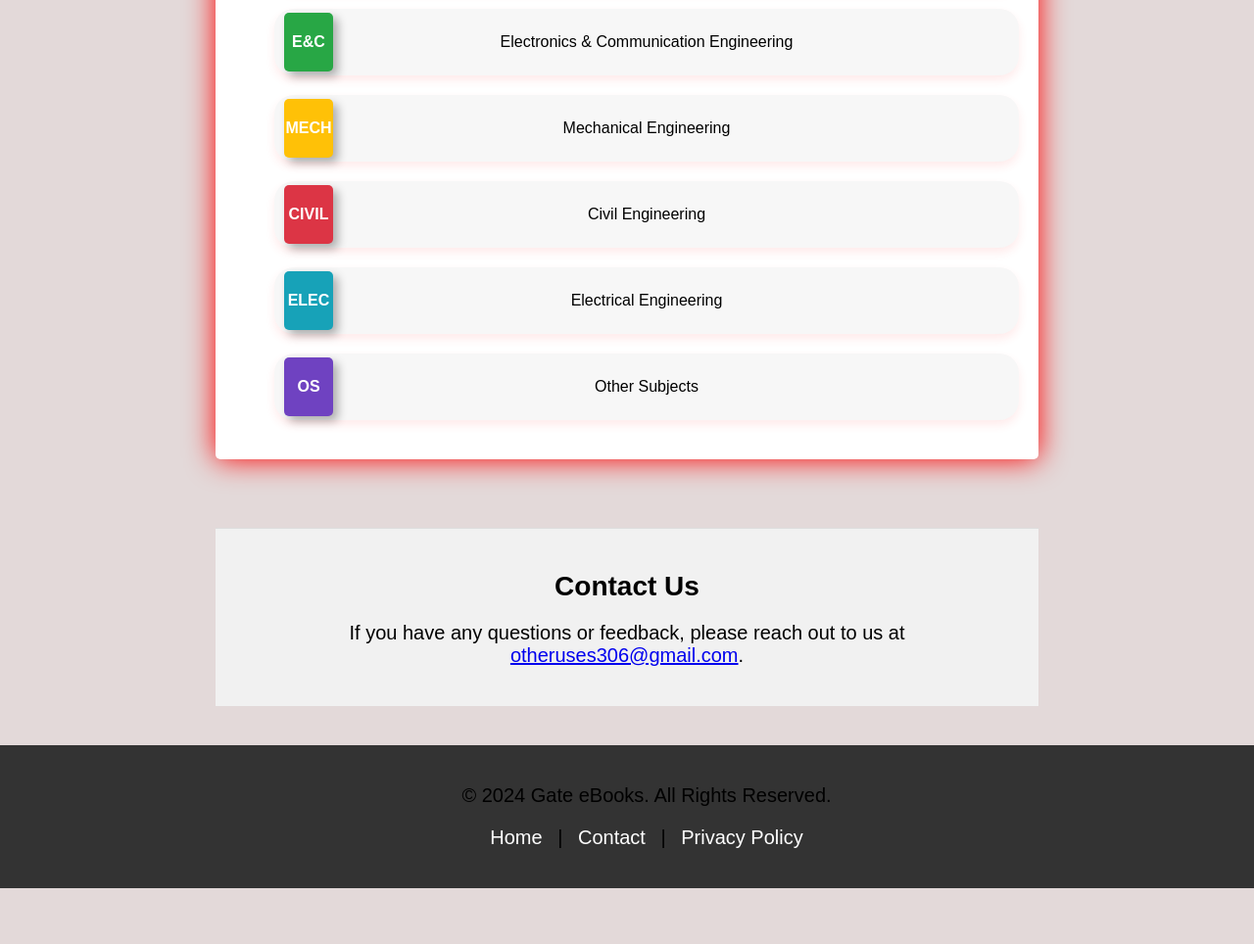
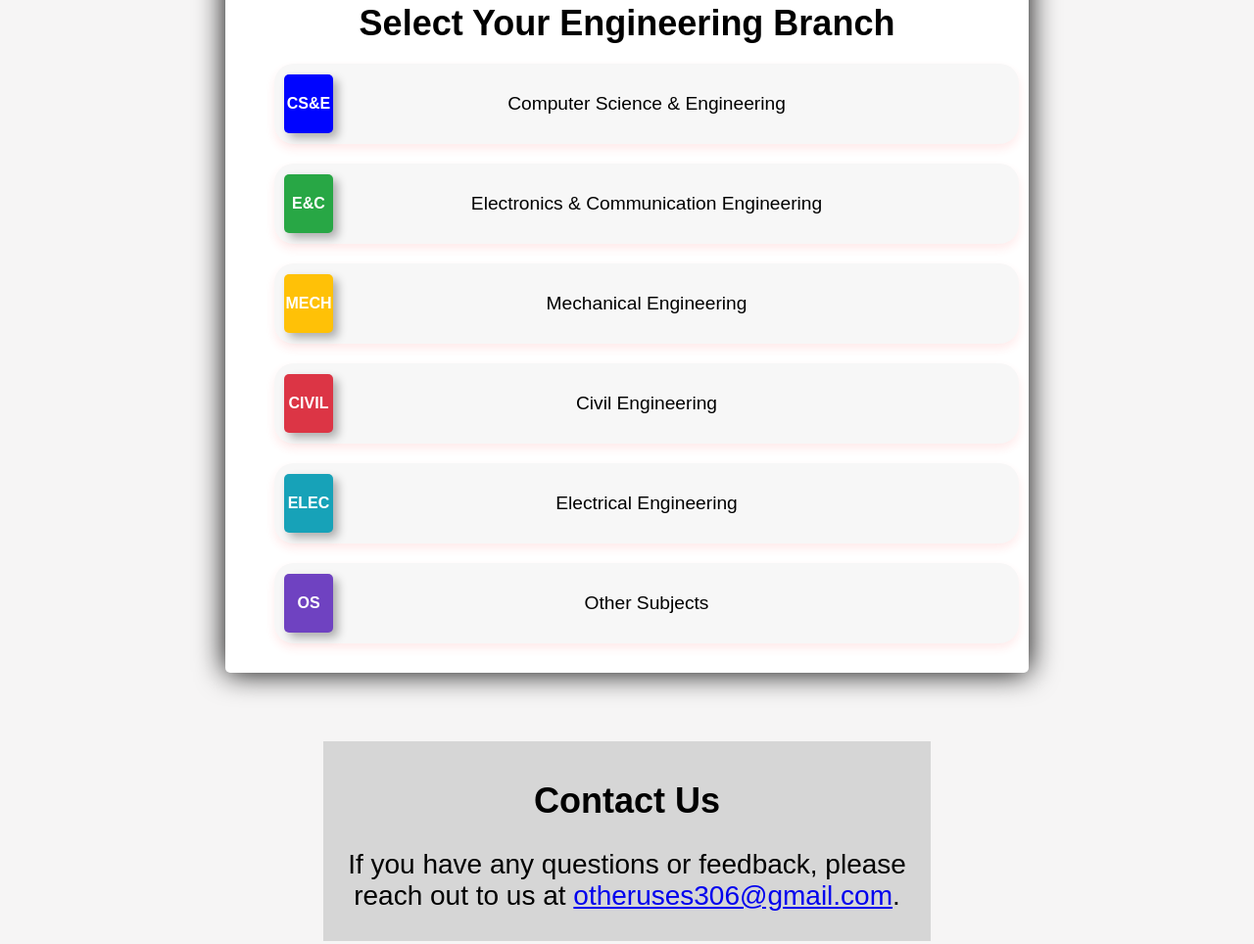
Before and after one commit to sources68/gatebooks, a plain HTML site: page index.html in a window 1280 px wide. Shown: the part 460-1424 px from the top of the page at 98% size. Before the commit the page ends 1367 px from the top, so only its background shows below. Drawn offline with Linux system fonts and the light colour scheme.

Commit message:
Update index.html

```diff
--- a/index.html
+++ b/index.html
@@ -3,19 +3,25 @@
   <head>
     <meta charset="UTF-8" />
     <meta name="viewport" content="width=device-width, initial-scale=1" />
-    <meta name="description" content="Download comprehensive GATE eBooks for various engineering branches.
+    <meta
+      name="description"
+      content="Download comprehensive GATE eBooks for various engineering branches.
                 Access detailed chapters, key concepts, and practice problems to excel in GATE exams.
-                Tailored for aspiring engineers, our resources offer in-depth coverage of essential topics.">
-    <meta name="keyword" content="GATE eBooks, GATE exam preparation, engineering eBooks, GATE study material,
+                Tailored for aspiring engineers, our resources offer in-depth coverage of essential topics."
+    />
+    <meta
+      name="keyword"
+      content="GATE eBooks, GATE exam preparation, engineering eBooks, GATE study material,
                 GATE chapters, GATE practice questions, engineering branches, GATE subject-wise eBooks,
-                download GATE books, GATE exam guide">
+                download GATE books, GATE exam guide"
+    />
 
     <title>Gate eBooks</title>
     <style>
       /* Basic styling for the page */
       body {
         font-family: Arial, sans-serif;
-  background-color: #e3d9d9;
+        background-color: #f6f5f5;
         margin: 0;
         padding: 0;
         display: flex;
@@ -33,7 +39,7 @@ body {
         width: 100%;
         position: sticky;
         top: none;
-  font-size: 3rem;
+        font-size: 5rem;
         color: #ffffff;
         text-align: center;
         background: linear-gradient(to right, #0015ff, #ff0000);
@@ -44,10 +50,10 @@ body {
 
       /* Container for all content */
       .container {
-  background: white;
+        background: rgb(255, 255, 255);
         border-radius: 5px;
-  padding: 20px;
-  box-shadow: 0px 0px 30px rgb(255, 1, 1);
+        padding: 10px;
+        box-shadow: 0px 0px 30px rgb(0, 0, 0);
         width: 800px;
         max-width: 90%; /* Adjust width for responsiveness */
         text-align: center;
@@ -57,12 +63,12 @@ body {
 
       /* Title and description styling */
       h2 {
+        font-size: 36px; /* Adjusted for responsiveness */
+        margin-bottom: 20px;
+      }
+
+      p {
         font-size: 28px; /* Adjusted for responsiveness */
-  margin-bottom: 20px;
-}
-
-p {
-  font-size: 20px; /* Adjusted for responsiveness */
         color: #000000;
         margin-bottom: 20px;
       }
@@ -104,11 +110,11 @@ p {
 
       /* Different colors for each branch */
       .CSE {
-  background-color: #007bff;
+        background-color: #0004ff;
       }
 
       .CSE:hover {
-  box-shadow: 0 0 20px 10px rgba(0, 123, 255, 0.7);
+        box-shadow: 0 0 20px 10px rgba(38, 0, 255, 0.7);
       }
 
       .ECE {
@@ -165,10 +171,11 @@ p {
       }
 
       li {
-  padding: 25px;
+        padding: 30px;
         cursor: pointer;
         border-radius: 20px;
         display: flex;
+        font-size: larger;
         align-items: center;
         justify-content: center;
         animation: fadeIn 0.5s ease-in-out;
@@ -234,13 +241,12 @@ li:hover {
 
       /* Contact section styling */
       .contact-section {
-  padding: 20px;
+        padding: 10px;
         text-align: center;
-  background-color: #f1f1f1;
-  border-top: 1px solid #dddddd;
+        background-color: #d6d6d6;
         margin: 20px auto; /* Center the contact section */
-  width: 90%;
-  max-width: 800px; /* Adjusted for responsiveness */
+        width: 600px;
+        max-width: 90%; /* Adjusted for responsiveness */
       }
 
       /* Stylish footer styling */
@@ -265,7 +271,7 @@ footer a:hover {
 
       /* Media queries for responsiveness */
       @media (max-width: 768px) {
-  .body{
+        .body {
           display: block;
         }
         .container {
@@ -287,6 +293,7 @@ footer a:hover {
         }
 
         li {
+          font-size: larger;
           padding: 15px;
           font-size: 14px;
         }
@@ -304,7 +311,7 @@ footer a:hover {
       }
 
       @media (max-width: 480px) {
-  .body{
+        .body {
           display: none;
         }
         .container {
@@ -326,6 +333,7 @@ footer a:hover {
         }
 
         li {
+          font-size: larger;
           padding: 20px;
           font-size: 10px;
         }
@@ -342,7 +350,6 @@ footer a:hover {
           font-size: 8px;
         }
       }
-
     </style>
   </head>
 
@@ -417,7 +424,10 @@ footer a:hover {
     <!-- Contact Section -->
     <div class="contact-section">
       <h2>Contact Us</h2>
-      <p>If you have any questions or feedback, please reach out to us at <a href="mailto:otheruses306@gmail.com">otheruses306@gmail.com</a>.</p>
+      <p>
+        If you have any questions or feedback, please reach out to us at
+        <a href="mailto:otheruses306@gmail.com">otheruses306@gmail.com</a>.
+      </p>
     </div>
 
     <!-- Stylish Footer -->
@@ -426,7 +436,7 @@ footer a:hover {
       <p>
         <a href="#branch-section">Home</a> |
         <a href="#contact-section">Contact</a> |
-        <a href="Privacy Policy.html" target="_blank">Privacy Policy</a>
+        <a href="C:\Users\anura\OneDrive\Desktop\Final Code">Privacy Policy</a>
       </p>
     </footer>
 
@@ -500,9 +510,8 @@ footer a:hover {
 
       // Array of chapters for each subject with unique download links and branch colors
       const chapters = {
-
         // CSE
-        "Algorithms": [
+        Algorithms: [
           {
             title: "Asymptotic Analysis",
             link: "https://drive.google.com/uc?export=download&id=18prO1I8l5xw4nx1Hh_xCFdrjM2y4TPTM",
@@ -558,7 +567,7 @@ footer a:hover {
             branch: "CSE",
           },
         ],
-        "Databases": [
+        Databases: [
           {
             title: "Chapter's",
             link: "https://drive.google.com/drive/folders/1jP-Vk4LS8d2aT_s21QdpHp_KEeioHXHC?usp=drive_link",
@@ -579,7 +588,7 @@ footer a:hover {
             branch: "CSE",
           },
         ],
-        "Network": [
+        Network: [
           {
             title: "Chapter's",
             link: "https://drive.google.com/drive/folders/1MhW4A-z-jreNS8Xk_Y2V2ln1TPGyKkEs?usp=drive_link",
@@ -967,7 +976,7 @@ footer a:hover {
             branch: "ECE",
           },
         ],
-        "Electromagnetics": [
+        Electromagnetics: [
           {
             title: "Elements of Vector Calculus & Static Fields",
             link: "https://drive.google.com/uc?export=download&id=1-zrDETTW0HvxEPS7CEN9_XcxqbsOzOwk",
@@ -1080,7 +1089,7 @@ footer a:hover {
             branch: "OS",
           },
         ],
-        "English": [
+        English: [
           {
             title: "Grammer",
             link: "https://drive.google.com/uc?export=download&id=1-zQDNBYTwt-UEK8WQhZy4rY3eLvxDM16",
@@ -1112,7 +1121,7 @@ footer a:hover {
             branch: "OS",
           },
         ],
-        "Aptitude": [
+        Aptitude: [
           {
             title: "Simple Equations",
             link: "https://drive.google.com/uc?export=download&id=1OfD1W6fZCVNJvm3MLfaI0_chIuvKBOHV",
@@ -1199,7 +1208,7 @@ footer a:hover {
             branch: "OS",
           },
         ],
-        "Reasoning": [
+        Reasoning: [
           {
             title: "Number and Letter Series",
             link: "https://drive.google.com/uc?export=download&id=18PE264EmRMGgzYpCjaqT1YZgCaAJr0v5",
@@ -1873,9 +1882,10 @@ footer a:hover {
             branch: "MECH",
           },
         ],
-        "Thermodynamics": [
-          {
-            title:"Basic Conceptsof Thermodynamics and First Law of Thermodynamics",
+        Thermodynamics: [
+          {
+            title:
+              "Basic Conceptsof Thermodynamics and First Law of Thermodynamics",
             link: "https://drive.google.com/uc?export=download&id=1KB3Kcw-HbHUh7JFZ3p4wE3Ya4I_rK_ZU",
             branch: "MECH",
           },
@@ -2207,20 +2217,6 @@ footer a:hover {
         showSection("chapter-section");
       }
 
-      // Function to track and display website visits
-      function trackVisits() {
-        let visits = localStorage.getItem("visitCount");
-        if (!visits) {
-          visits = 0;
-        }
-        visits++;
-        localStorage.setItem("visitCount", visits);
-        document.getElementById("visitCount").innerText = visits;
-      }
-
-      // Track visits when the page loads
-      window.onload = trackVisits;
-
       // Show branch section by default
       showSection("branch-section");
     </script>
```
Lines whose indentation alone changed are shown as unchanged.
